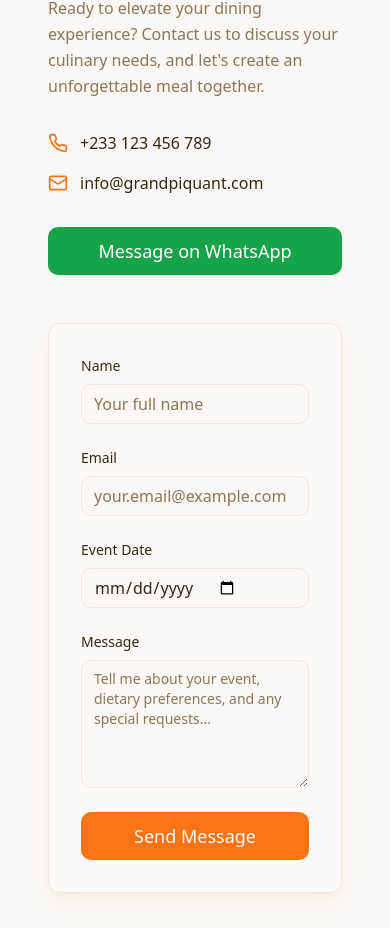
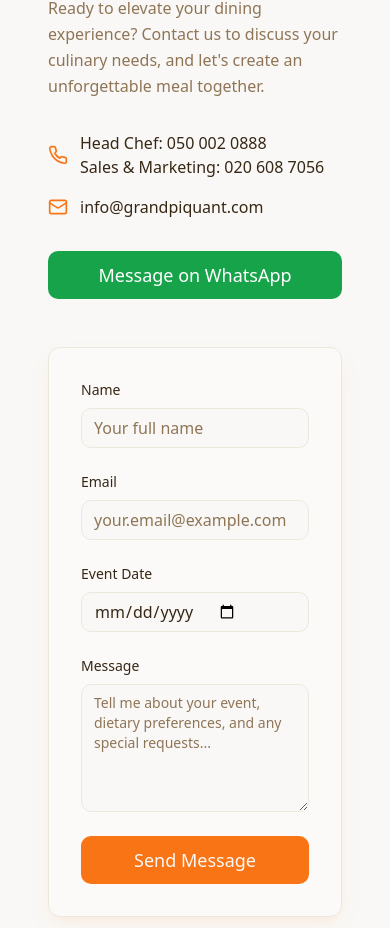
Before and after one commit to iamkpakpo/accra-chef-eats-well, a React (Vite) app: page / in a window 390 px wide. Shown: the part 4999-5927 px from the top of the page. Built offline with nearby package versions, Linux system fonts and the light colour scheme.

Commit message:
Add contact details to contact section
Adds phone numbers to the contact section, maintaining the existing design.

```diff
--- a/src/pages/Index.tsx
+++ b/src/pages/Index.tsx
@@ -205,7 +205,10 @@ const Index = () => {
               <div className="space-y-4">
                 <div className="flex items-center space-x-3">
                   <Phone className="text-primary" size={20} />
-                  <span className="text-foreground">+233 123 456 789</span>
+                  <div>
+                    <div className="text-foreground">Head Chef: 050 002 0888</div>
+                    <div className="text-foreground">Sales & Marketing: 020 608 7056</div>
+                  </div>
                 </div>
                 <div className="flex items-center space-x-3">
                   <Mail className="text-primary" size={20} />
```
